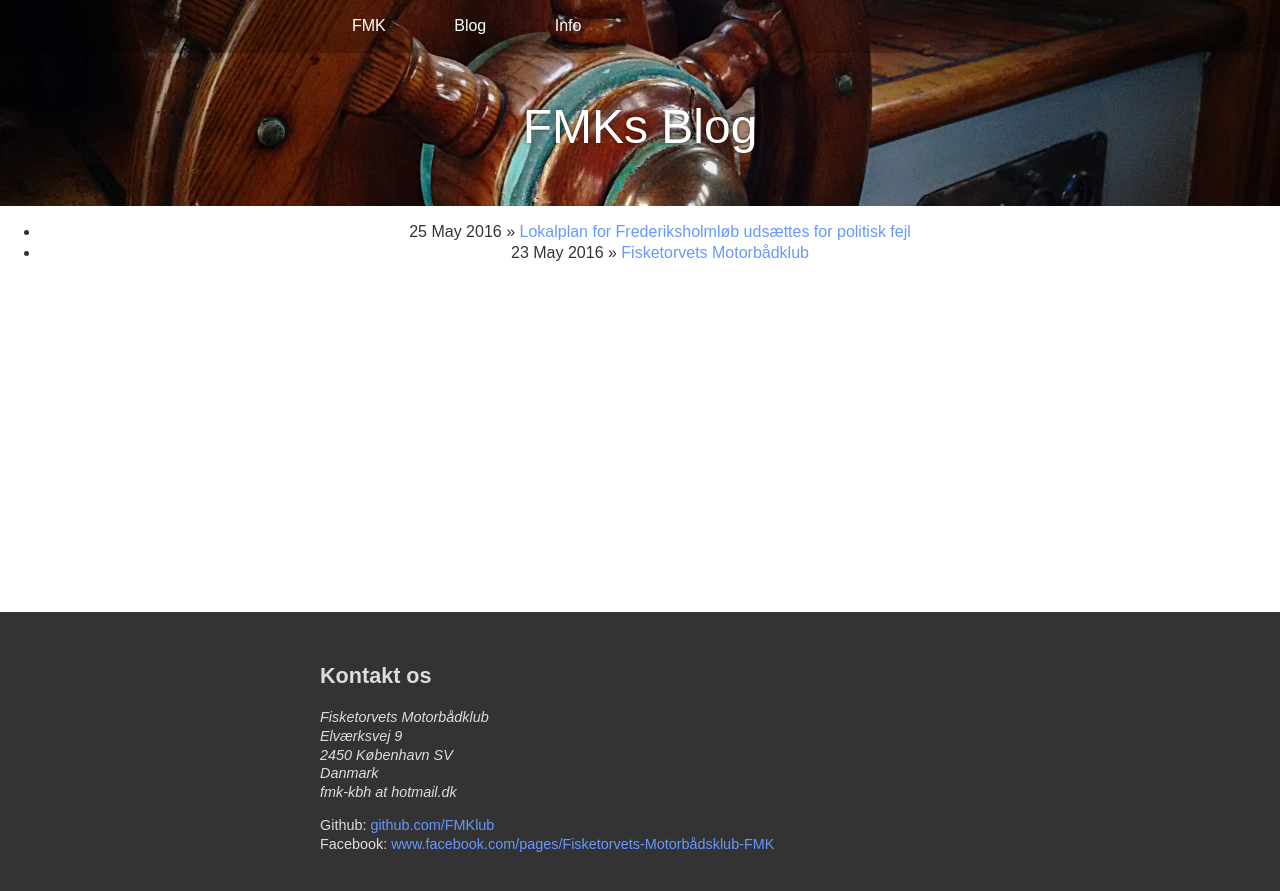
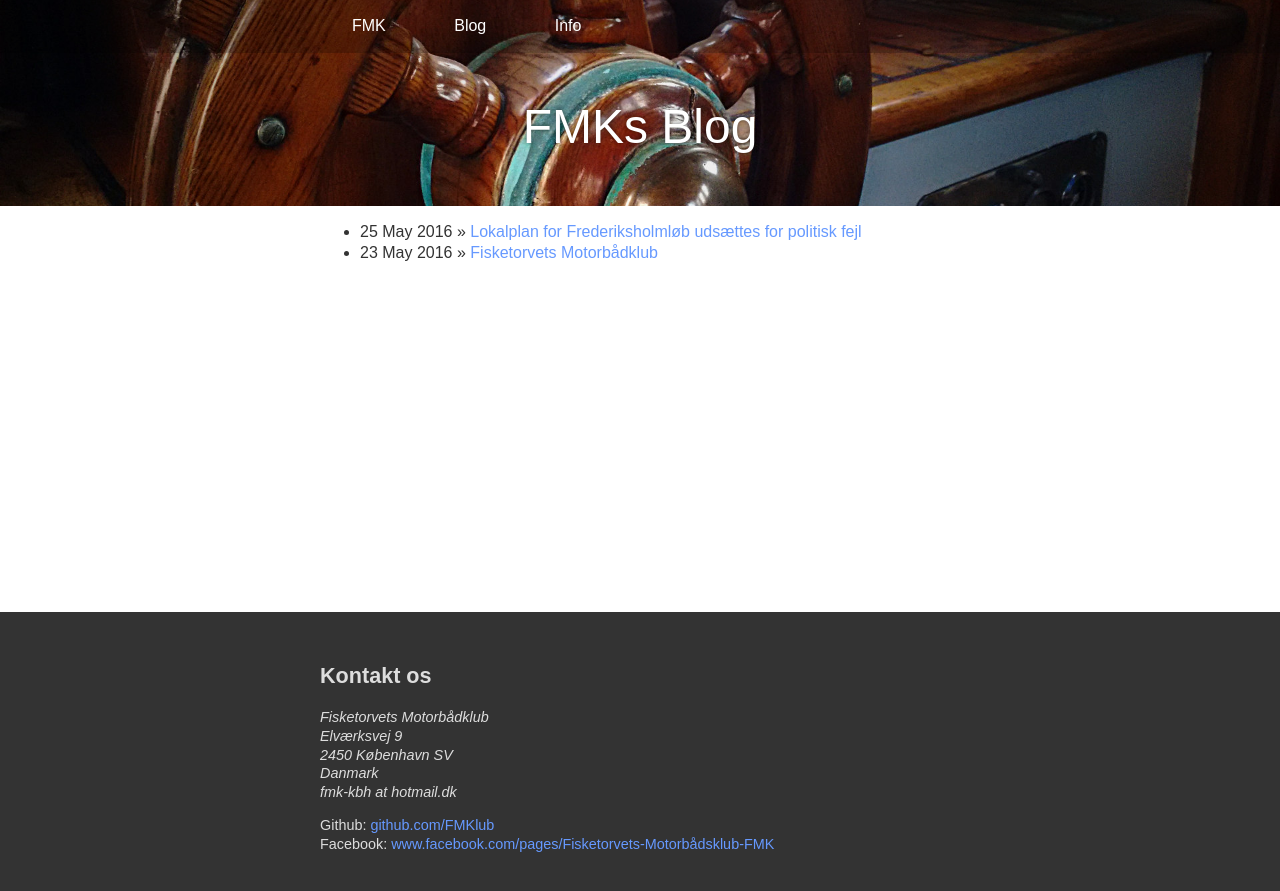
Before and after one commit to fisketorvetsmotorbaadklub/fisketorvetsmotorbaadklub.github.io, a Jekyll site: the page built from blog/index.html, in a window 1280 px wide. Shown: the top 891 px of the page. Built offline with Jekyll 4.4.1, drawn with Linux system fonts in a browser that asks for light colours.

Commit message:
Update index.html

```diff
--- a/blog/index.html
+++ b/blog/index.html
@@ -8,7 +8,7 @@ display-title: FMKs Blog
     </header>
 
     <div class="content">
-    	<div class="content-containter">
+    	<div class="content-container">
 	        <ul class="post-list">
                 {% for post in site.posts %}
     		        <li><span>{{ post.date | date_to_string }}</span> » <a href="{{ post.url }}" title="{{ post.title }}">{{ post.title }}</a></li>
```
